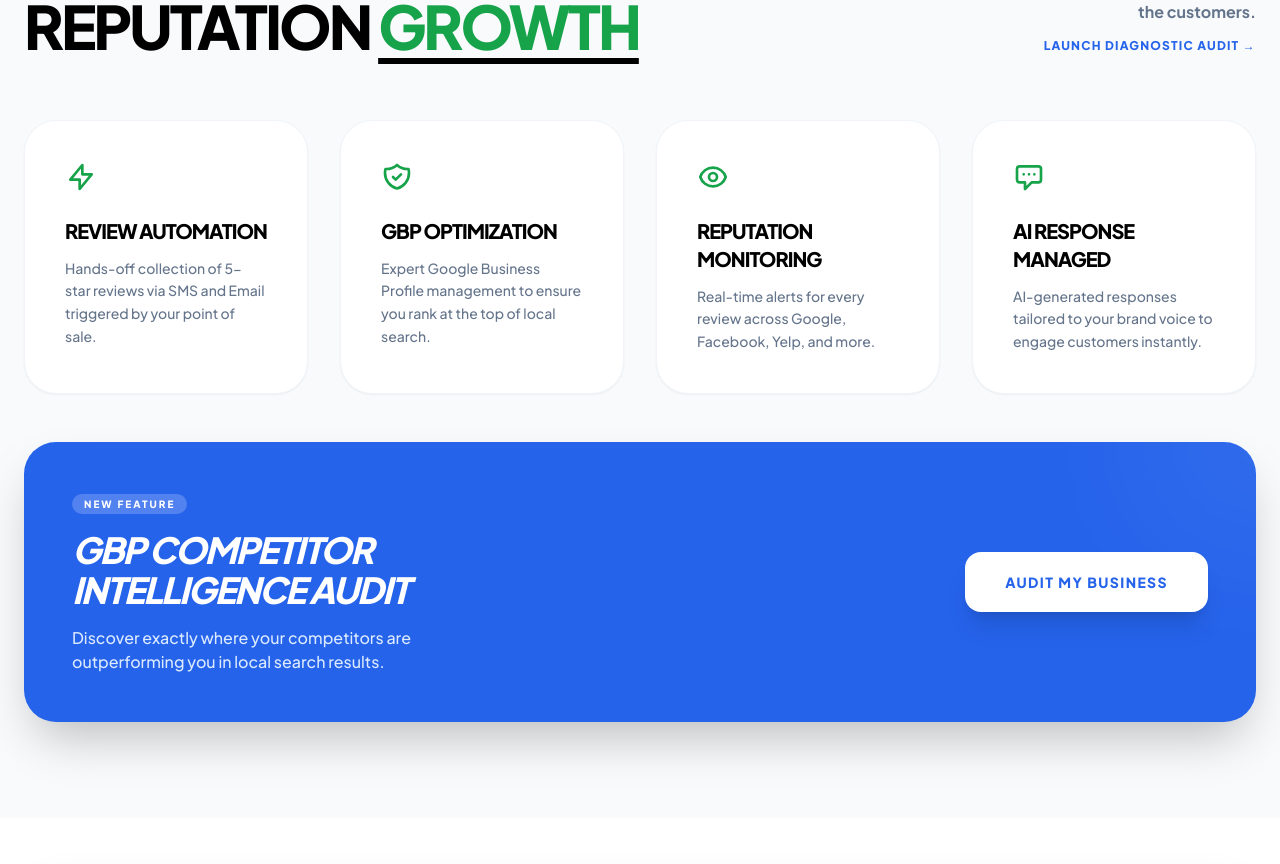
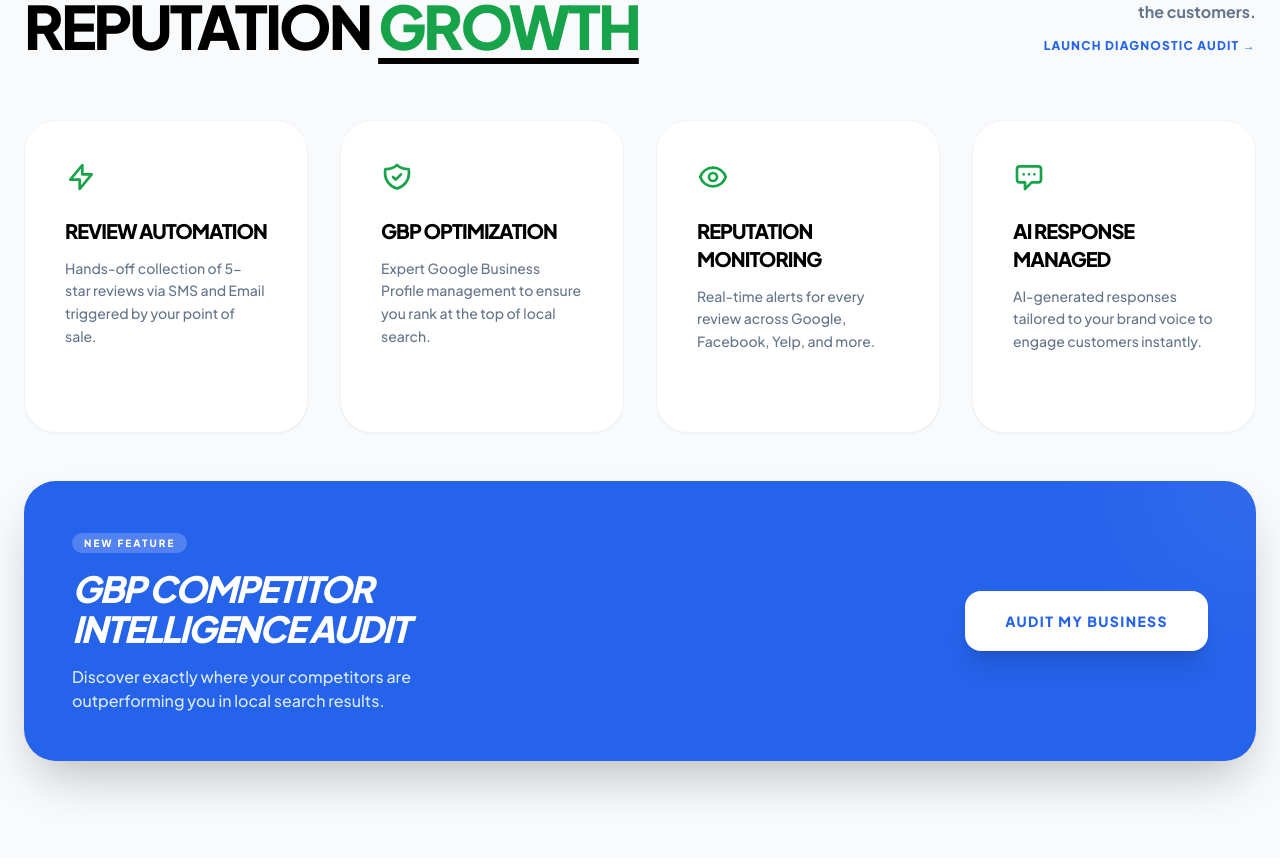
Before and after one commit to donly1234/get5starsreview, a React (Vite) app: page / in a window 1280 px wide. Shown: the part 7751-8615 px from the top of the page. Built offline with nearby package versions, Linux system fonts and the light colour scheme.

Commit message:
Update Services.tsx

```diff
--- a/components/Services.tsx
+++ b/components/Services.tsx
@@ -1,8 +1,8 @@
-
 import React from 'react';
 
 interface ServicesProps {
   onAuditClick: () => void;
+  onSignup?: () => void;
 }
 
 const services = [
@@ -36,7 +36,7 @@ const services = [
   }
 ];
 
-const Services: React.FC<ServicesProps> = ({ onAuditClick }) => {
+const Services: React.FC<ServicesProps> = ({ onAuditClick, onSignup }) => {
   return (
     <section id="services" className="py-24 bg-slate-50 scroll-mt-32">
       <div className="container mx-auto px-4 md:px-6">
@@ -57,15 +57,20 @@ const Services: React.FC<ServicesProps> = ({ onAuditClick }) => {
 
         <div className="grid grid-cols-1 md:grid-cols-2 lg:grid-cols-4 gap-8">
           {services.map((s, i) => (
-            <div key={i} className="bg-white p-10 rounded-[32px] border border-slate-100 shadow-sm hover:shadow-2xl hover:border-green-600 transition-all group">
+            <button
+              key={i}
+              onClick={onSignup}
+              className="bg-white p-10 rounded-[32px] border border-slate-100 shadow-sm hover:shadow-2xl hover:border-green-600 transition-all group text-left w-full h-full flex flex-col"
+            >
               <div className="mb-6 group-hover:scale-110 transition-transform">
                 {s.icon}
               </div>
               <h4 className="text-xl font-black text-black mb-3 uppercase tracking-tighter">{s.title}</h4>
-              <p className="text-slate-500 text-sm font-medium leading-relaxed">
+              <p className="text-slate-500 text-sm font-medium leading-relaxed mb-6 flex-grow">
                 {s.description}
               </p>
-            </div>
+              <span className="text-[10px] font-black text-green-600 uppercase tracking-widest opacity-0 group-hover:opacity-100 transition-opacity">Explore Feature →</span>
+            </button>
           ))}
         </div>
 
```
